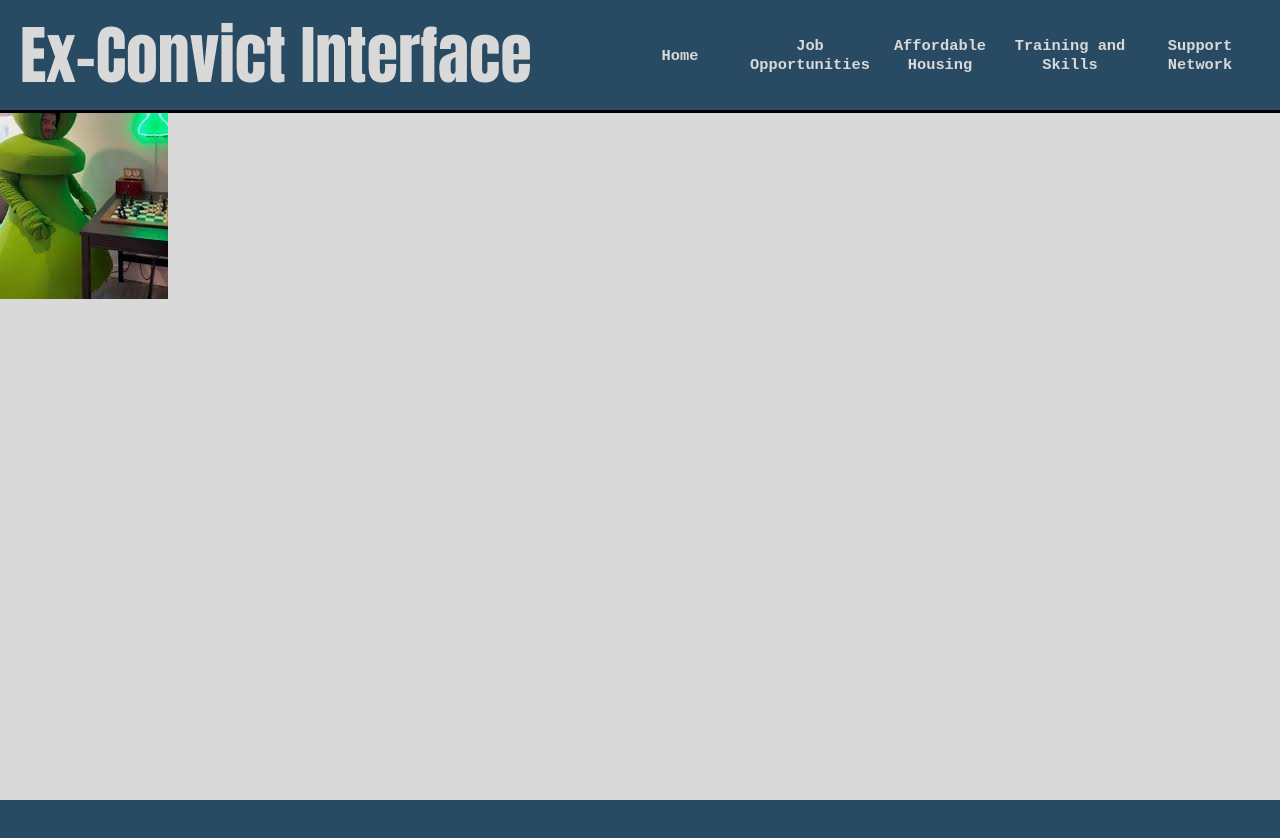
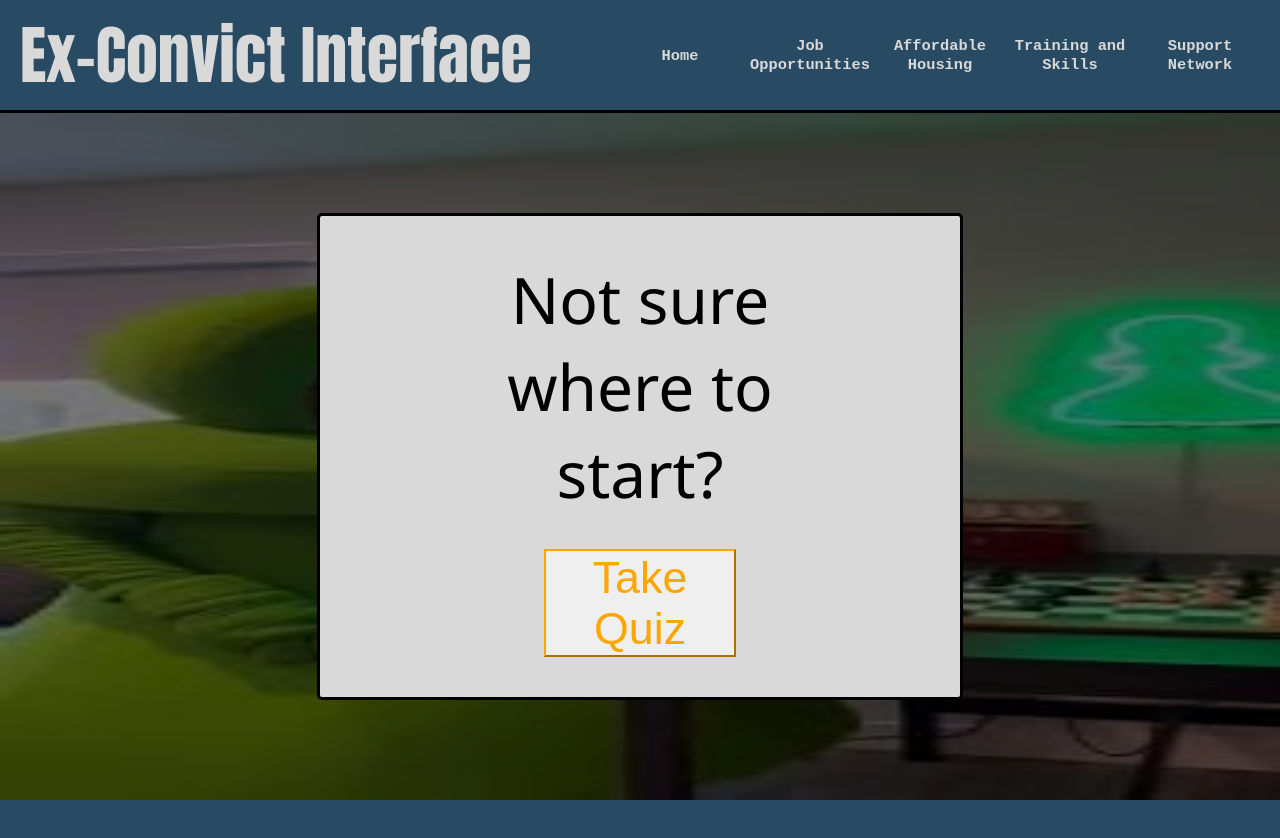
Before and after one commit to Gyester10101/homelessboneless, a plain HTML site: page jobs.html in a window 1280 px wide. Drawn offline with Linux system fonts and the light colour scheme.

Commit message:
update jobs.html

```diff
--- a/jobs.html
+++ b/jobs.html
@@ -17,10 +17,16 @@
             </nav>
           </header>
           <main>
+            <!-- next section is fully visible on 100vh-->
             <section class="one-page">
-                <div class="background-container">
-                    <img class="background-img top-left" src="./real.jpg"/>
-                    <div class="background-img transparent top-left"></div>
+                <div name="background-container" class="background" style="position: relative">
+                    <img class="background" src="./real.jpg"/>
+                    <div id="transparent-background"class="transparent background top-left center-inside-object">
+                        <div id="first-quiz" class="quiz-container">
+                            <h2 id="unsure-text">Not sure where to start?</h2>
+                            <button id="take-quiz">Take Quiz</button>
+                        </div>
+                    </div>
                 </div>
             </section>
           </main>
@@ -28,4 +34,5 @@
 
           </footer>
     </body>
+    <script src="script.js"></script>
 </html>
```
